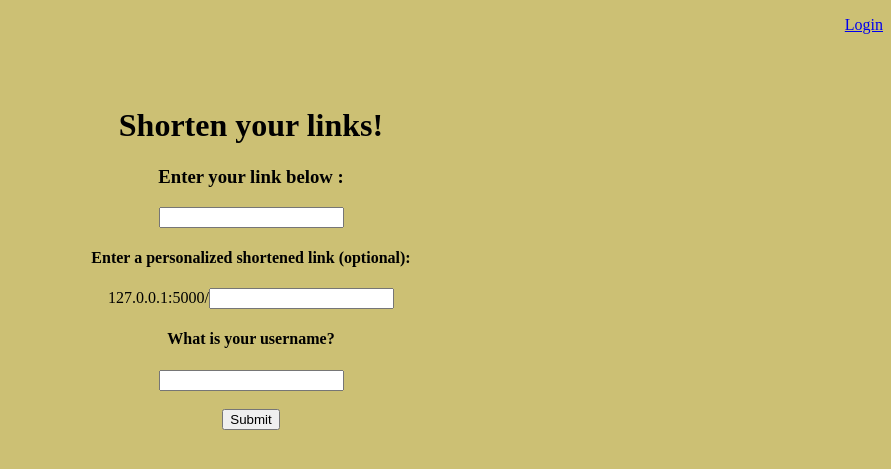
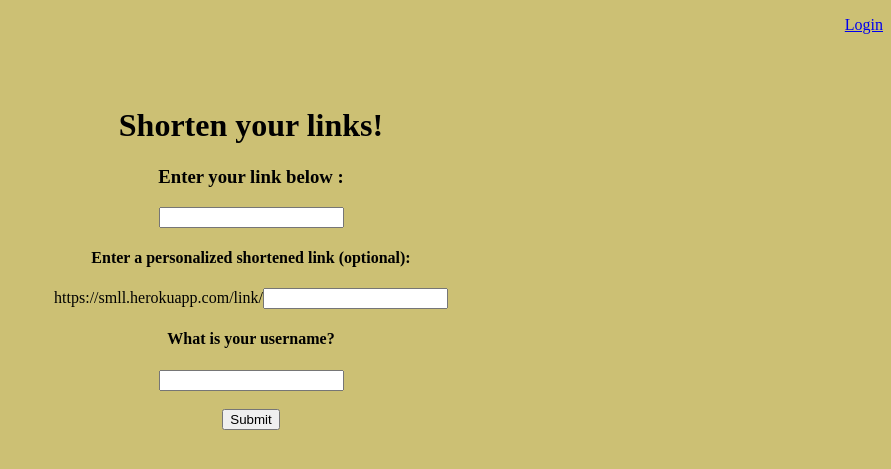
Before and after one commit to mahd18-meet/personal_website2, a Flask app: page / in a window 1280 px wide. Shown: the top 469 px of the page, without its empty margins (389-1280 px from the left). Run offline with Flask 2, Linux system fonts and the light colour scheme.

Commit message:
Added to heroku :)

```diff
--- a/templates/home.html
+++ b/templates/home.html
@@ -21,7 +21,7 @@
  	<input type="text" name="original_link">
  	<br>
  	<h4> Enter a personalized shortened link (optional): </h4>
- 	<p>127.0.0.1:5000/<input type="text" name="spl"> <!-- Shortened personalized link -->
+ 	<p>https://smll.herokuapp.com/link/<input type="text" name="spl"> <!-- Shortened personalized link -->
  	<br>
  	<h4> What is your username? </h4> <input type="text" name="user">
  	<br>
@@ -32,7 +32,7 @@
  </form>
 <br> <br>
  {% if shortened_link %}
- 	 <h3> This is your shortned link: 127.0.0.1:5000/link/{{ shortened_link }}</h3>
+ 	 <h3> This is your shortned link: https://smll.herokuapp.com/link/{{ shortened_link }}</h3>
  	 <br> <br> <br>
 
  {% endif %}
```
